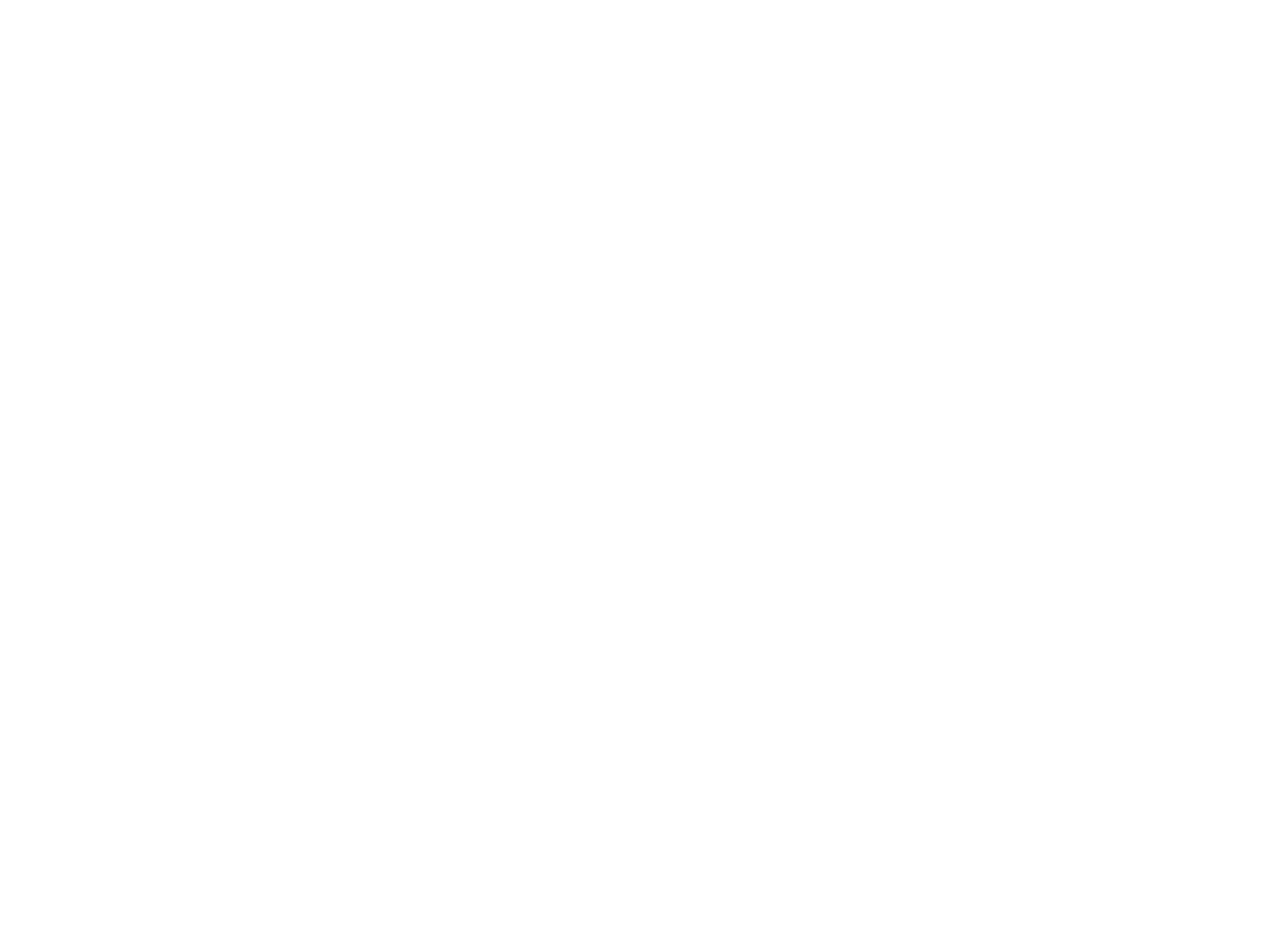
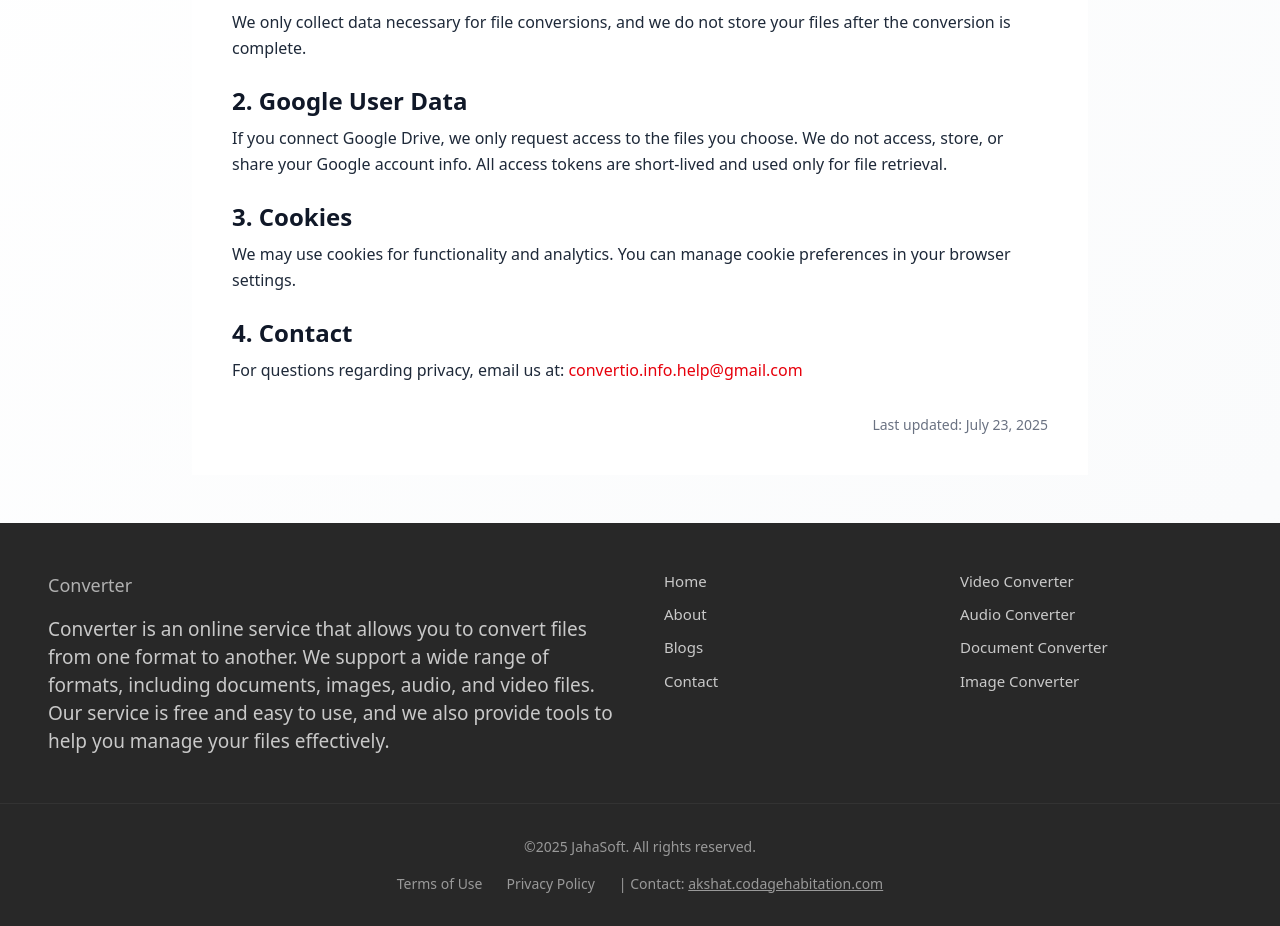
Before and after one commit to Akshat685/Fileconverter, a React (Vite) app in the folder frontend/: page /privacy in a window 1280 px wide. Before the commit this address had no page. Shown: the part 320-1246 px from the top of the page. Before the commit the page ends 800 px from the top, so only its background shows below. Built offline with nearby package versions, Linux system fonts and the light colour scheme.

Commit message:
added some features
added privacy page also

```diff
--- a/frontend/src/App.tsx
+++ b/frontend/src/App.tsx
@@ -4,6 +4,7 @@
 import ConverterPage from "./pages/ConverterPage";
 import AboutPage from "./pages/AboutPage";
 import BlogPage from "./pages/BlogPage"
+import PrivacyPolicy from "./pages/privacy";
 
 function App() {
   return (
@@ -13,6 +14,7 @@
       <Route path="/contactpage" element={<ContactPage />} />
       <Route path="/aboutpage" element={<AboutPage />} />
       <Route path="/blogpage" element={<BlogPage />} />
+      <Route path="/privacy" element={<PrivacyPolicy />} />
     </Routes>
   );
 }
--- a/frontend/src/components/Footer.tsx
+++ b/frontend/src/components/Footer.tsx
@@ -1,7 +1,6 @@
 const Footer = () => {
     return (
         <footer className="bg-[#282828] text-[#c9c9c9] text-[14px] sm:text-[15px]">
-            {/* Grid Layout: Responsive Columns */}
             <div className="grid grid-cols-1 sm:grid-cols-12 gap-x-6 sm:gap-x-12 gap-y-8 sm:gap-y-10 w-full px-4 sm:px-6 lg:px-12 py-8 sm:py-12 mx-auto">
                 {/* Left Column: Title + Paragraph */}
                 <div className="sm:col-span-6">
@@ -9,21 +8,18 @@
                     <p className="leading-6 sm:leading-7 text-sm sm:text-[17px] lg:text-[19px]">
                         Converter is an online service that allows you to convert files from one format to another.
                         We support a wide range of formats, including documents, images, audio, and video files.
-                        Our service is free and easy to use, and we also provide a range of tools and features to help you manage your files more effectively.
+                        Our service is free and easy to use, and we also provide tools to help you manage your files effectively.
                     </p>
                 </div>
 
                 {/* Right Column: Navigation + Tool Links */}
                 <div className="sm:col-span-6 grid grid-cols-2 gap-4 sm:gap-6">
-                    {/* Navigation Links */}
                     <div className="flex flex-col space-y-2 sm:space-y-3">
-                        <a href="#" className="hover:text-white text-sm sm:text-[15px]">Home</a>
-                        <a href="#" className="hover:text-white text-sm sm:text-[15px]">About</a>
-                        <a href="#" className="hover:text-white text-sm sm:text-[15px]">Blogs</a>
-                        <a href="#" className="hover:text-white text-sm sm:text-[15px]">Contact</a>
+                        <a href="/" className="hover:text-white text-sm sm:text-[15px]">Home</a>
+                        <a href="/aboutpage" className="hover:text-white text-sm sm:text-[15px]">About</a>
+                        <a href="/blogpage" className="hover:text-white text-sm sm:text-[15px]">Blogs</a>
+                        <a href="/contactpage" className="hover:text-white text-sm sm:text-[15px]">Contact</a>
                     </div>
-
-                    {/* Tool Links */}
                     <div className="flex flex-col space-y-2 sm:space-y-3">
                         <a href="#" className="hover:text-white text-sm sm:text-[15px]">Video Converter</a>
                         <a href="#" className="hover:text-white text-sm sm:text-[15px]">Audio Converter</a>
@@ -33,7 +29,6 @@
                 </div>
             </div>
 
-            {/* Divider Line */}
             <div className="border-t border-[#333]" />
 
             {/* Bottom Section */}
@@ -41,7 +36,8 @@
                 <p>©2025 JahaSoft. All rights reserved.</p>
                 <div className="mt-2 sm:mt-4 space-x-4 sm:space-x-6">
                     <a href="#" className="hover:text-white">Terms of Use</a>
-                    <a href="#" className="hover:text-white">Privacy Policy</a>
+                    <a href="/privacy" className="hover:text-white">Privacy Policy</a>
+                    <span className="block sm:inline">| Contact: <a href="mailto:akshatshettigar2001@gmail.com" className="hover:text-white underline">akshat.codagehabitation.com</a></span>
                 </div>
             </div>
         </footer>
--- /dev/null
+++ b/frontend/src/pages/privacy.tsx
@@ -0,0 +1,62 @@
+import Navbar from "../components/Navbar";
+import Footer from "../components/Footer";
+
+const PrivacyPolicy = () => {
+  return (
+    <div className="min-h-screen flex flex-col bg-gradient-to-br from-white to-gray-50 text-gray-800">
+      <Navbar />
+
+      <main className="flex-grow w-full px-4 py-12 sm:px-6 lg:px-8">
+        <div className="max-w-4xl mx-auto bg-white p-6 sm:p-10 ">
+          <h1 className="text-4xl font-extrabold mb-6 text-center text-red-600">Privacy Policy</h1>
+
+          <p className="mb-6 text-lg leading-relaxed text-gray-700">
+            At <strong className="text-black">Convertio.info</strong>, your privacy is important to us.
+            This privacy policy explains what data we collect and how we use it.
+          </p>
+
+          <section className="mb-6">
+            <h2 className="text-2xl font-semibold mb-2 text-gray-900">1. Information We Collect</h2>
+            <p className="text-base leading-relaxed">
+              We only collect data necessary for file conversions, and we do not store your files after the conversion is complete.
+            </p>
+          </section>
+
+          <section className="mb-6">
+            <h2 className="text-2xl font-semibold mb-2 text-gray-900">2. Google User Data</h2>
+            <p className="text-base leading-relaxed">
+              If you connect Google Drive, we only request access to the files you choose. We do not access, store, or share your Google account info.
+              All access tokens are short-lived and used only for file retrieval.
+            </p>
+          </section>
+
+          <section className="mb-6">
+            <h2 className="text-2xl font-semibold mb-2 text-gray-900">3. Cookies</h2>
+            <p className="text-base leading-relaxed">
+              We may use cookies for functionality and analytics. You can manage cookie preferences in your browser settings.
+            </p>
+          </section>
+
+          <section className="mb-6">
+            <h2 className="text-2xl font-semibold mb-2 text-gray-900">4. Contact</h2>
+            <p className="text-base leading-relaxed">
+              For questions regarding privacy, email us at:{" "}
+              <a
+                href="mailto:convertio.info.help@gmail.com"
+                className="text-red-600 hover:underline"
+              >
+                convertio.info.help@gmail.com
+              </a>
+            </p>
+          </section>
+
+          <p className="mt-8 text-sm text-gray-500 text-right">Last updated: July 23, 2025</p>
+        </div>
+      </main>
+
+      <Footer />
+    </div>
+  );
+};
+
+export default PrivacyPolicy;
```
